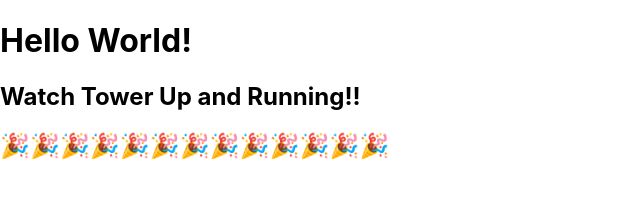
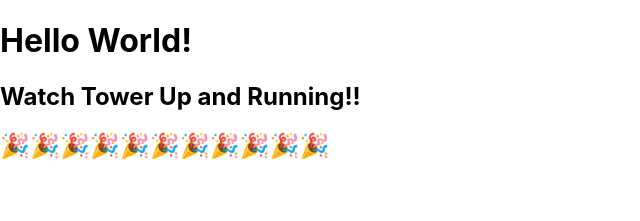
Before and after one commit to rpp34-boc-caspian/Puffin, a React (Create React App) app: page / in a window 1280 px wide. Shown: the top 221 px of the page, without its empty margins (0-640 px from the left). Built offline with nearby package versions, Linux system fonts and the light colour scheme.

Commit message:
works now

```diff
--- a/src/App.tsx
+++ b/src/App.tsx
@@ -6,7 +6,7 @@ function App() {
     <div className="App">
       <h1>Hello World!</h1>
       <h2>Watch Tower Up and Running!!</h2>
-      <h2>🎉🎉🎉🎉🎉🎉🎉🎉🎉🎉🎉🎉🎉</h2>
+      <h2>🎉🎉🎉🎉🎉🎉🎉🎉🎉🎉🎉</h2>
     </div>
   );
 }
```
